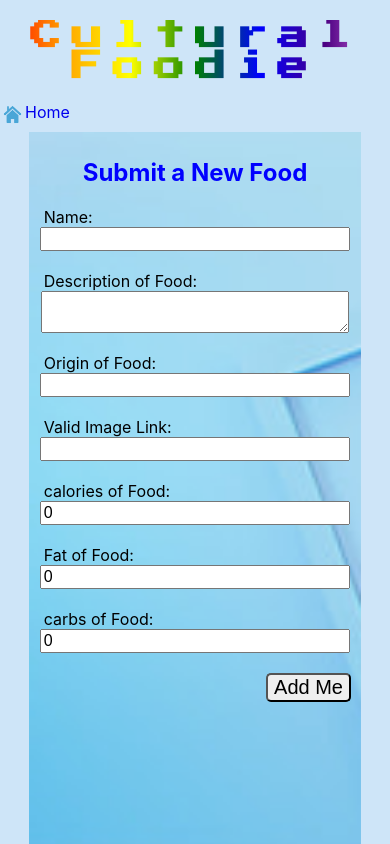
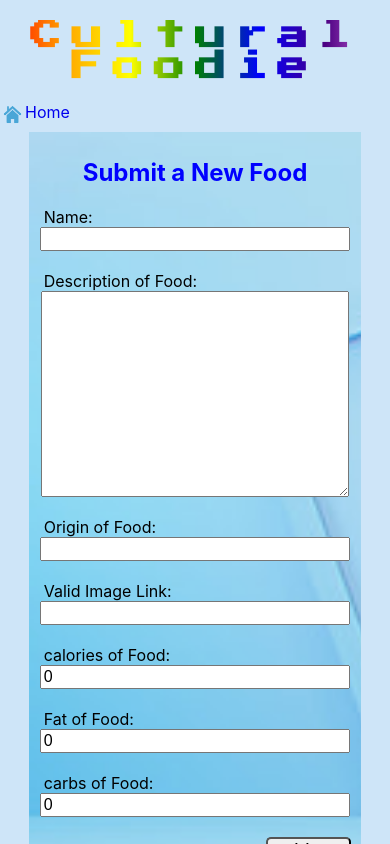
Before and after one commit to Zoe-creator/Cultural-Food, a React (Create React App) app in the folder cultural-food/: page /form in a window 390 px wide. Shown: the top 844 px of the page. Built offline with nearby package versions, Linux system fonts and the light colour scheme; no server answers.

Commit message:
test on iphone

```diff
--- a/cultural-food/src/components/form/form.css
+++ b/cultural-food/src/components/form/form.css
@@ -31,7 +31,7 @@
 
 }
 .form>textarea{
-  max-height:200px;
+  min-height:150px;
 }
 .form>label {
   margin-top: 3%;
@@ -52,8 +52,9 @@
 @media only screen and (max-width: 600px){
   .form {
   width: 80vw;
-  height: 100vh;
+  height: 80vh;
   margin-top: 10px;
+
 }
 .form>label,
 .form>input,
@@ -62,4 +63,7 @@
   font-size: 16px;
   margin:auto;
 }
+.form>textarea{
+  min-height:200px;
 }
+}
```
